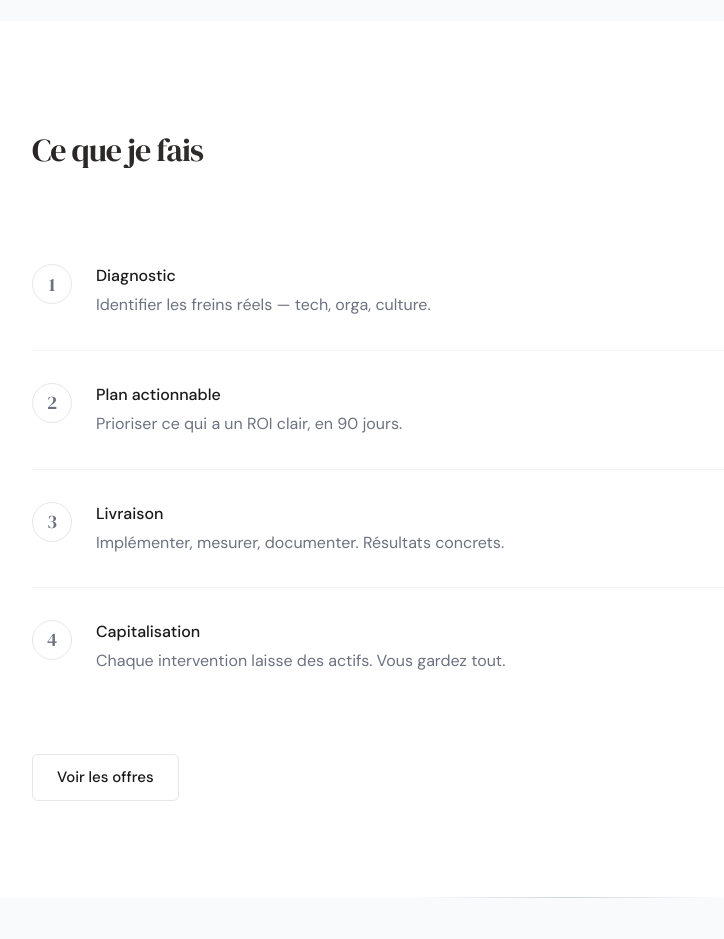
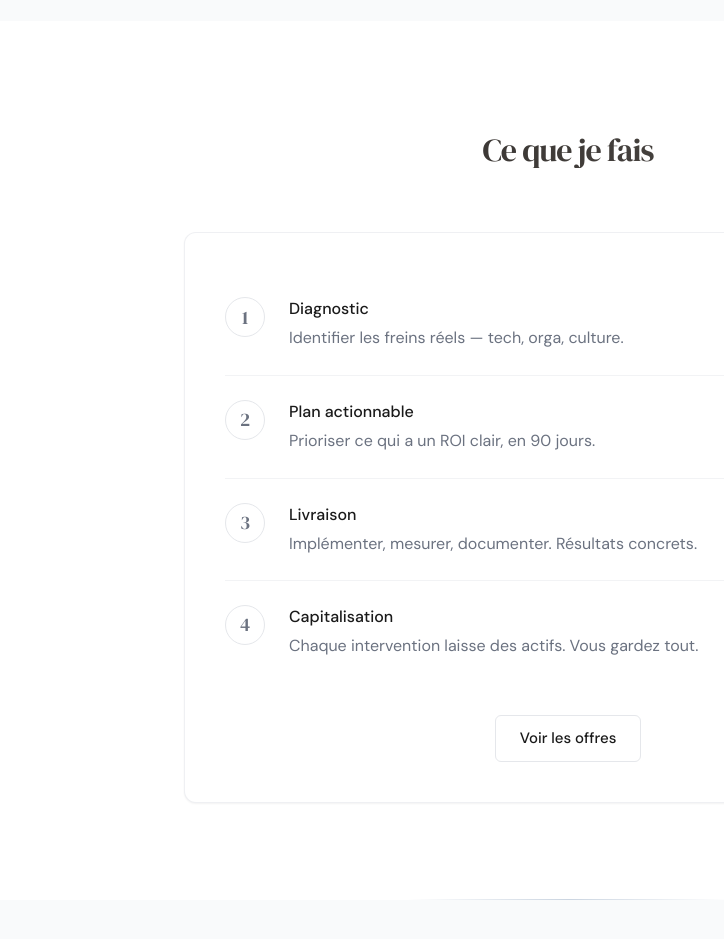
Before and after one commit to vincentdolez/vincentdolez.fr, a Next.js app: page / in a window 1280 px wide. Shown: the part 1200-2139 px from the top of the page, without its empty margins (72-796 px from the left). Built offline with nearby package versions, Linux system fonts and the light colour scheme.

Commit message:
fix: StepList frame, centered title and CTA button

```diff
--- a/components/blocks/StepList.tsx
+++ b/components/blocks/StepList.tsx
@@ -24,15 +24,15 @@ export function StepList({
   return (
     <Section variant={variant}>
       <Reveal>
-        <h2 className="gradient-text mt-4 mb-16 font-serif text-3xl leading-tight tracking-display">
+        <h2 className="gradient-text mt-4 mb-16 text-center font-serif text-3xl leading-tight tracking-display">
           {title}
         </h2>
       </Reveal>
-      <div className="space-y-0">
+      <div className="mx-auto max-w-3xl rounded-xl border border-border/60 bg-white p-8 shadow-sm md:p-10">
         {steps.map((step, index) => (
           <Reveal key={index} delay={index * 100}>
             <div
-              className={`flex gap-6 py-8 ${
+              className={`flex gap-6 py-6 ${
                 index < steps.length - 1 ? "border-b border-border/50" : ""
               }`}
             >
@@ -53,14 +53,14 @@ export function StepList({
             </div>
           </Reveal>
         ))}
+        {cta && (
+          <div className="mt-8 text-center">
+            <Button href={cta.href} variant="secondary">
+              {cta.label}
+            </Button>
+          </div>
+        )}
       </div>
-      {cta && (
-        <div className="mt-12">
-          <Button href={cta.href} variant="secondary">
-            {cta.label}
-          </Button>
-        </div>
-      )}
     </Section>
   );
 }
```
